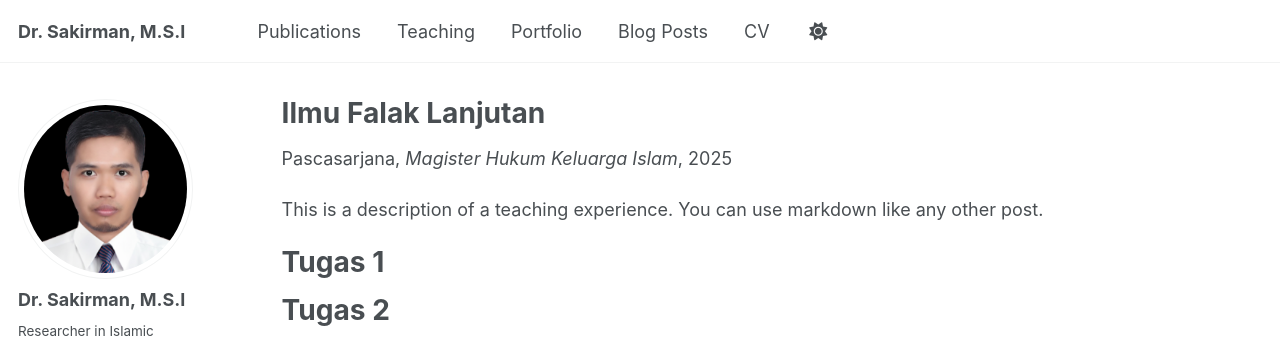
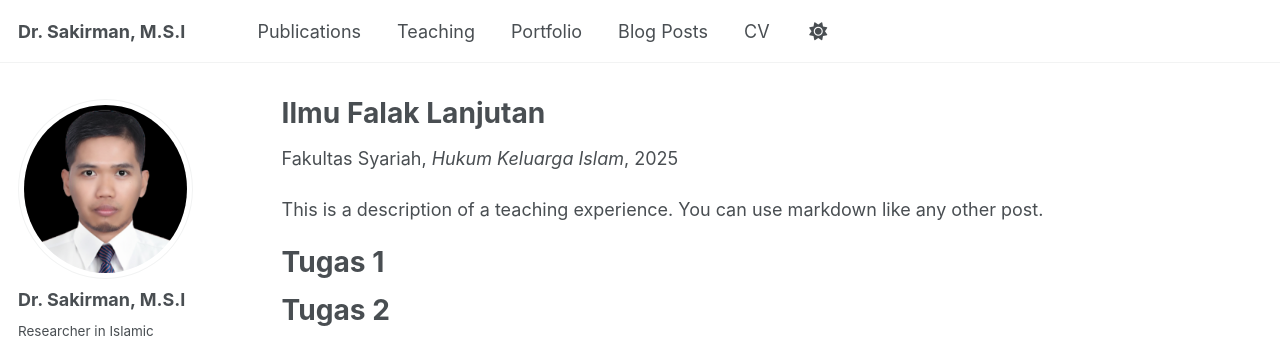
Before and after one commit to sakir-man/sakir-man.github.io, a Jekyll site: the page built from _teaching/2014-spring-teaching-1.md, in a window 1280 px wide and 1054 px high. Shown: the top 341 px of the window. Built offline with Jekyll 4.4.1, drawn with Linux system fonts in a browser that asks for light colours; some web fonts are replaced; a script that is not in the unit is left out.

Commit message:
Update 2014-spring-teaching-1.md

```diff
--- a/_teaching/2014-spring-teaching-1.md
+++ b/_teaching/2014-spring-teaching-1.md
@@ -1,9 +1,9 @@
 ---
 title: "Ilmu Falak Lanjutan"
 collection: teaching
-type: "Pascasarjana"
+type: "Fakultas Syariah"
 permalink: /teaching/2025-spring-teaching-1
-venue: "Magister Hukum Keluarga Islam"
+venue: "Hukum Keluarga Islam"
 date: 2025-01-01
 location: "UIN Jurai Siwo Lampung"
 ---
```
